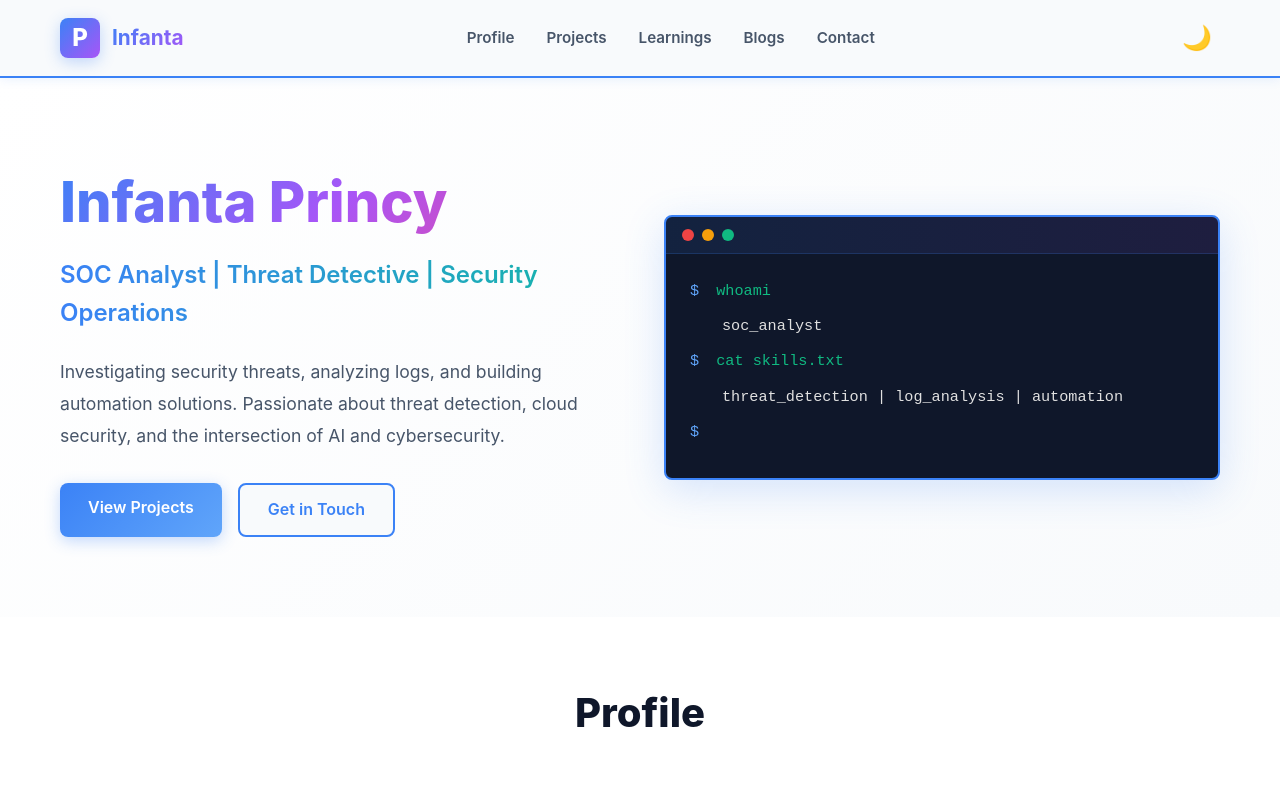
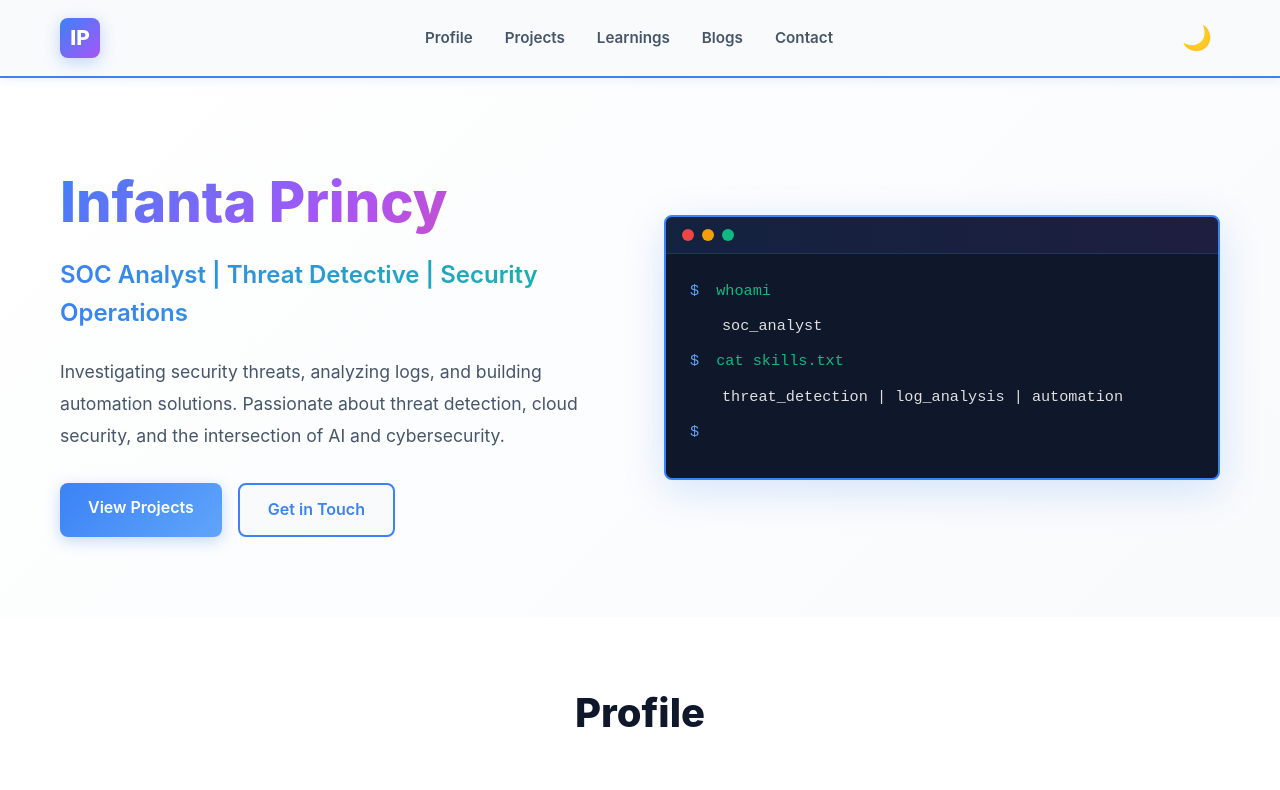
Before and after one commit to InfantaPrincy/PORTFOLIO, a plain HTML site: page index.html in a window 1280 px wide. Shown: the top 790 px of the page. Drawn offline with Linux system fonts and the light colour scheme.

Commit message:
Logo change

```diff
--- a/index.html
+++ b/index.html
@@ -15,9 +15,8 @@
             <div class="header-content">
                 <div class="logo">
                     <div class="logo-icon">
-                        <span class="logo-letter">P</span>
+                        <span class="logo-letters">IP</span>
                     </div>
-                    <span class="logo-text">Infanta</span>
                 </div>
                 <nav class="nav-menu">
                     <a href="#about" class="nav-link">Profile</a>
```
